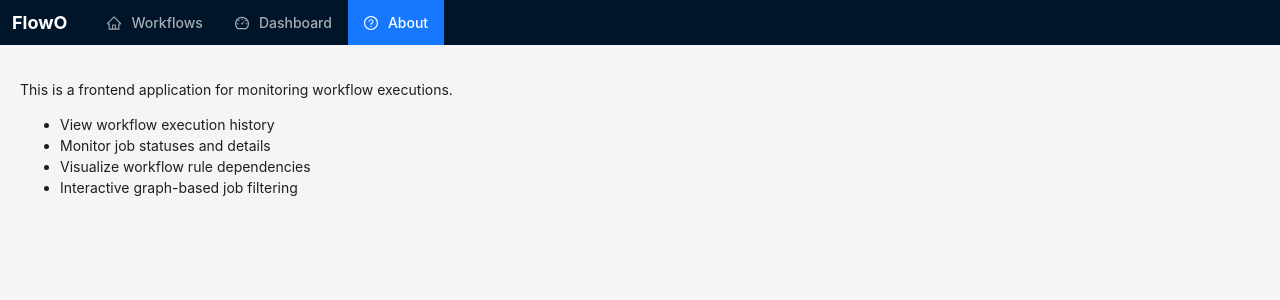
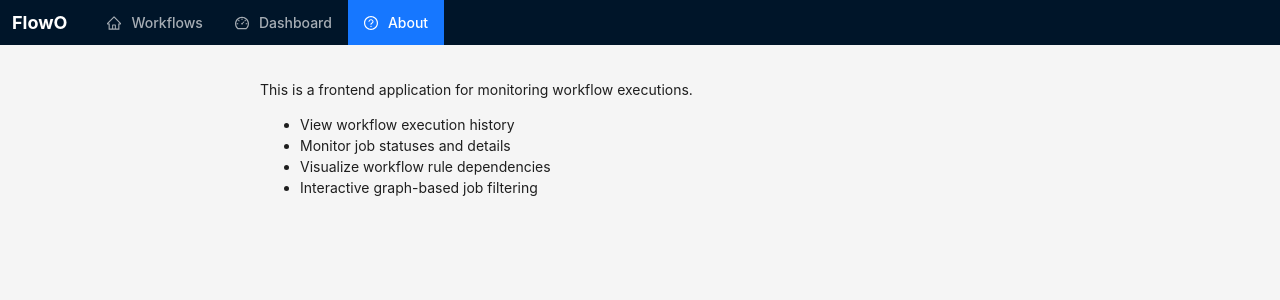
Before and after one commit to zhanghaomiao/flowo, a React (Vite) app in the folder frontend/: page /about in a window 1280 px wide. Shown: the top 300 px of the page. Built offline with nearby package versions, Linux system fonts and the light colour scheme; no server answers.

Commit message:
use local image

```diff
--- a/frontend/src/routes/about.tsx
+++ b/frontend/src/routes/about.tsx
@@ -6,7 +6,7 @@ export const Route = createFileRoute("/about")({
 
 function About() {
   return (
-    <div style={{ padding: "20px" }}>
+    <div style={{ padding: "20px", maxWidth: "800px", margin: "0 auto" }}>
       <p>This is a frontend application for monitoring workflow executions.</p>
       <ul>
         <li>View workflow execution history</li>
```
Also changed, not shown: 1 other file (tests, documents, lock files or other folders).
